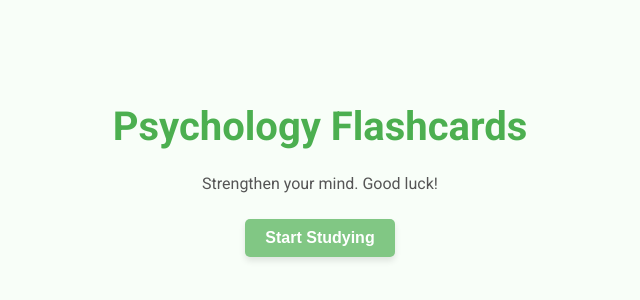
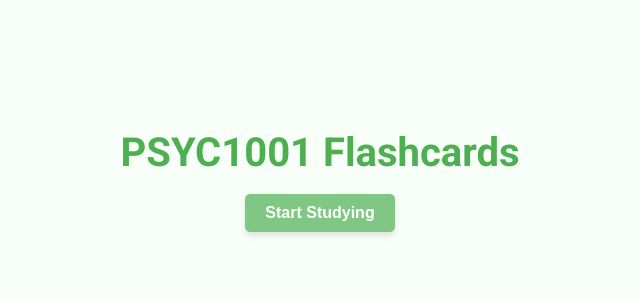
Before and after one commit to Teej622/PSYC1001ExamPractice, a plain HTML site: page index.html in a window 1280 px wide. Shown: the part 228-528 px from the top of the page, without its empty margins (320-960 px from the left). Drawn offline with Linux system fonts and the light colour scheme.

Commit message:
Update index.html

```diff
--- a/index.html
+++ b/index.html
@@ -126,8 +126,7 @@
 <body>
     <!-- Home Page -->
     <div class="home-page visible" id="home">
-        <h1>Psychology Flashcards</h1>
-        <p>Strengthen your mind. Good luck!</p>
+        <h1>PSYC1001 Flashcards</h1>
         <button class="button" id="start-quiz">Start Studying</button>
     </div>
 
```
